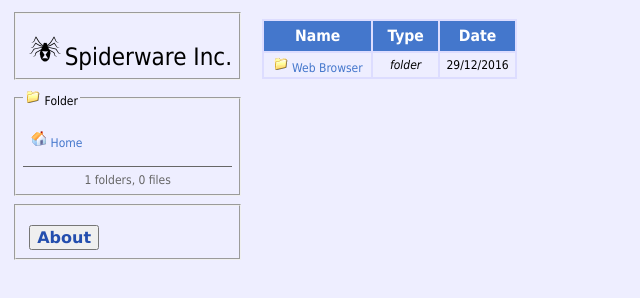
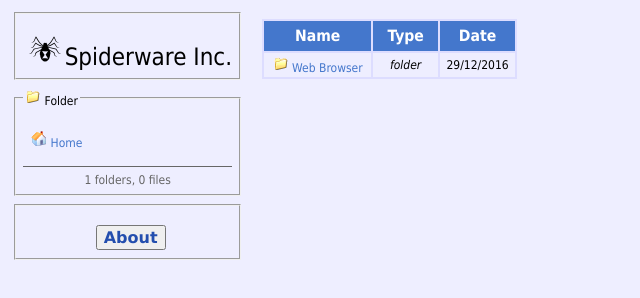
Before and after one commit to FezDenver/FezDenver.github.io, a plain HTML site: page index.html in a window 1280 px wide. Shown: the whole page, without its empty margins (0-640 px from the left). Drawn offline with Linux system fonts and the light colour scheme.

Commit message:
About Button Center

```diff
--- a/index.html
+++ b/index.html
@@ -70,7 +70,7 @@
 	<div id='breadcrumbs'>
 
 	<form>
-<input style="font-size:16px;color:#234EAE;font-family:verdana;font-weight:bold;" type=button value="About" onClick="javascript:about()">
+<center><input style="font-size:16px;color:#234EAE;font-family:verdana;font-weight:bold;" type=button value="About" onClick="javascript:about()"></center>
 </form>
 	 </div>
 	</div>
```
